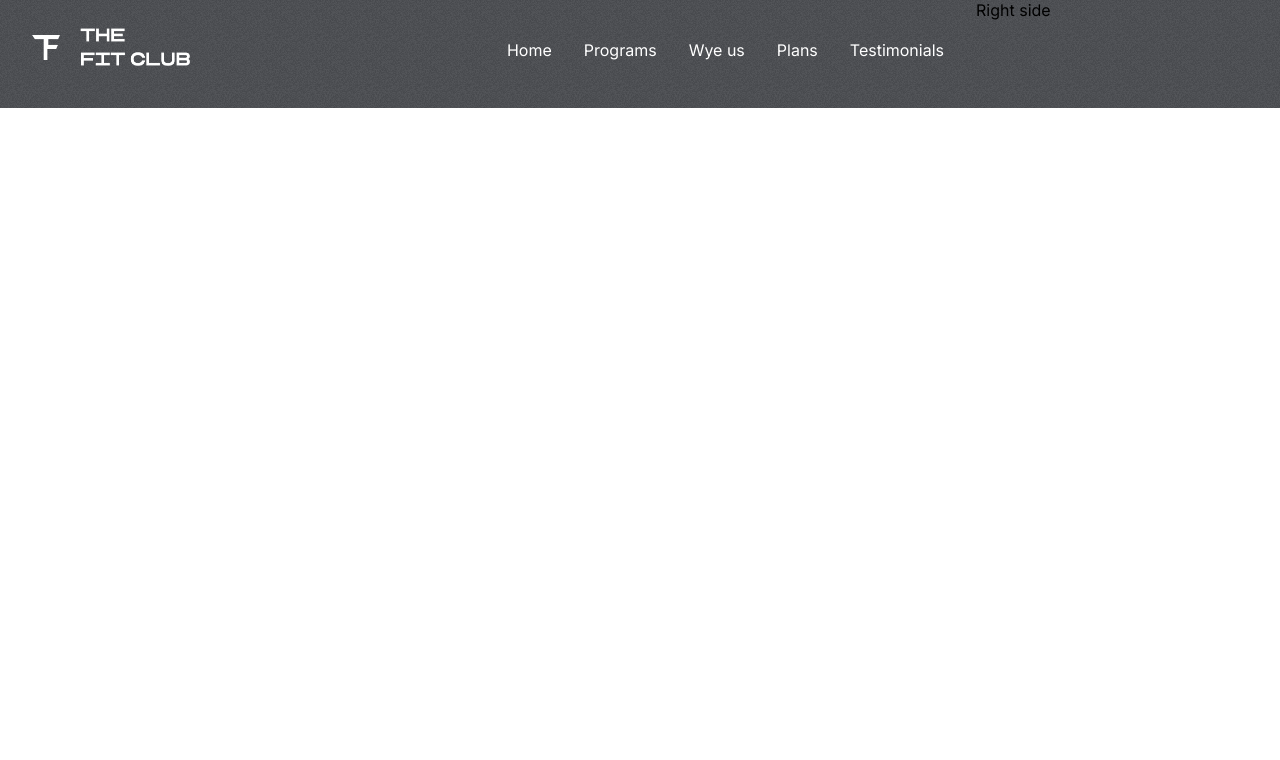
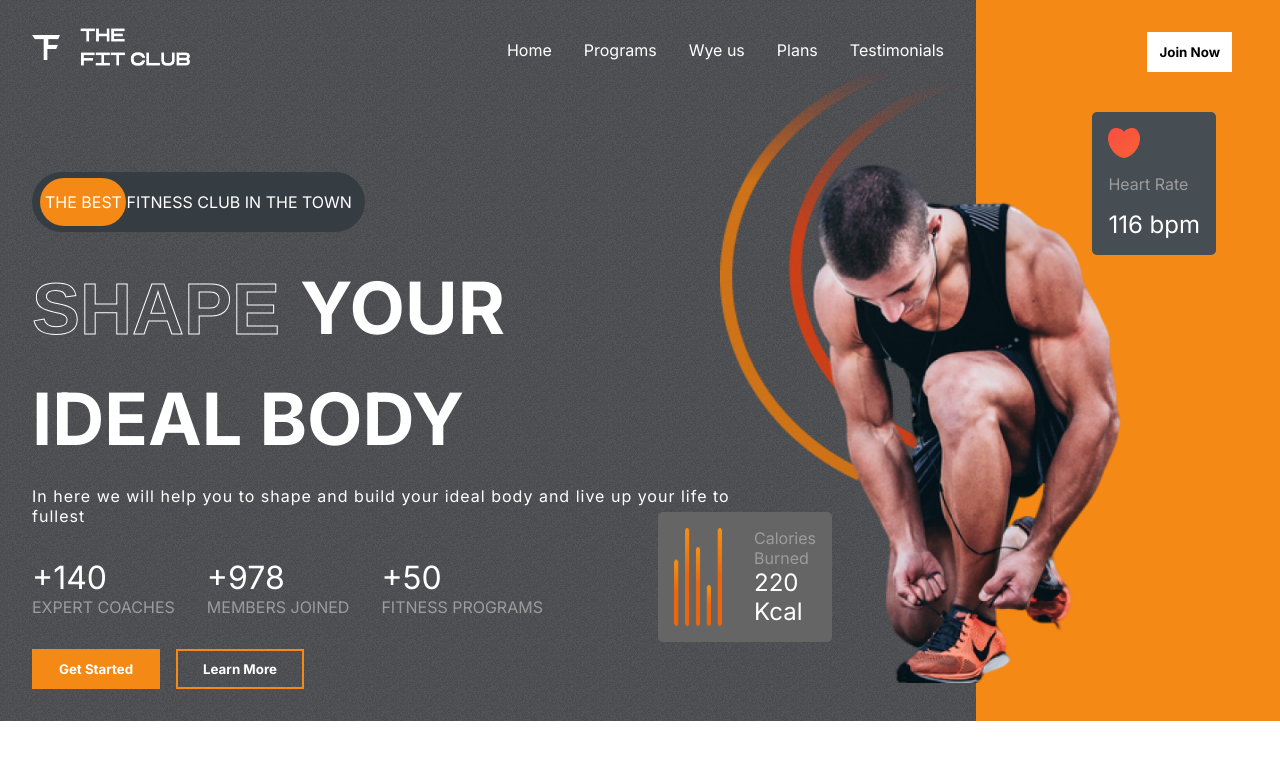
Before and after one commit to rimon005/FitClub, a React (Create React App) app: page / in a window 1280 px wide. Shown: the top 760 px of the page. Built offline with nearby package versions, Linux system fonts and the light colour scheme.

Commit message:
create hero section

```diff
--- a/src/App.css
+++ b/src/App.css
@@ -21,3 +21,22 @@
 ::-webkit-scrollbar{
   display: none;
 }
+
+
+.stroke-text{
+  color: transparent;
+  font-family: Arial, "Helvetica Neue", Helvetica, sans-serif;
+  -webkit-text-stroke-width: 1px;
+  -webkit-text-stroke-color: white;
+}
+.btn{
+  background-color: white;
+  padding: 0.5rem;
+  font-weight: bold;
+  border: 4px solid transparent;
+  transition: 300ms all;
+}
+
+.btn:hover{
+  cursor: pointer;
+}
--- a/src/components/Hero/Hero.css
+++ b/src/components/Hero/Hero.css
@@ -6,8 +6,178 @@
     padding: 2rem;
     padding-top: 1.5rem;
     flex: 3;
+    display: flex;
+    gap: 2rem;
+    flex-direction: column;
+}
+
+.the-best-ad{
+    margin-top: 4rem;
+    background-color: #363d42;
+    border-radius: 4rem;
+    width: fit-content;
+    padding: 20px 13px;
+    text-transform: uppercase;
+    color: white;
+    position: relative;
+    display: flex;
+    align-items: center;
+    justify-content: flex-start;
+}
+.the-best-ad>span{
+    z-index: 2;
+}
+.the-best-ad>div{
+    position: absolute;
+    background-color: var(--orange);
+    width: 5.4rem;
+    height: 80%;
+    left: 8px;
+    border-radius: 3rem;
+    z-index: 1;
+}
+
+.hero-text{
+    display: flex;
+    flex-direction: column;
+    gap: 1.5rem;
+    text-transform: uppercase;
+    font-size: 4.5rem;
+    font-weight: bold;
+    color: white;
+    text-overflow: inherit;
+}
+
+.hero-text>div:nth-child(3){
+    font-size: 1rem;
+    font-weight: 200;
+    text-transform: none;
+    letter-spacing: 1px;
+    width: 77%;
+}
+
+.figures{
+    display: flex;
+    /* align-items: center; */
+    gap: 2rem;
+}
+
+.figures>div{
+    display: flex;
+    flex-direction: column;
+}
+
+.figures>div>span:nth-child(1){
+    color: white;
+    font-size: 2rem;
+}
+.figures>div>span:nth-child(2){
+    color: var(--gray);
+    text-transform: uppercase;
+}
+
+.hero-button{
+    display: flex;
+    gap: 1rem;
+    font-weight: normal;
+}
+
+.hero-button>:nth-child(1){
+    color: white;
+    background-color: var(--orange);
+    width: 8rem;
+}
+
+.hero-button>:nth-child(2){
+    color: white;
+    background-color: transparent;
+    width: 8rem;
+    border: 2px solid var(--orange);
 }
 
 .right-h{
     flex: 1;
+    position: relative;
+    background-color: var(--orange);
 }
+
+.right-h>button{
+    position: absolute;
+    right: 3rem;
+    top: 2rem;
+    color: black;
+}
+
+.heart-rate{
+    display: flex;
+    flex-direction: column;
+    gap: 1rem;
+    padding: 1rem;
+    background-color: var(--darkGrey);
+    width: fit-content;
+    align-items: start;
+    border-radius: 5px;
+    position: absolute;
+    right: 4rem;
+    top: 7rem;
+}
+
+.heart-rate>img{
+    width: 2rem;
+}
+
+.heart-rate>:nth-child(2){
+    color: var(--gray);
+}
+
+.heart-rate>:nth-child(3){
+    color: white;
+    font-size: 1.5rem;
+}
+
+.hero-image{
+    position: absolute;
+    top: 10rem;
+    right: 8rem;
+    width: 23rem;
+}
+
+.hero-image-back{
+    position: absolute;
+    top: 4rem;
+    right: 20rem;
+    z-index: -1;
+    width: 15rem;
+}
+
+
+.Calories{
+    display: flex;
+    gap: 2rem;
+    background-color: var(--caloryCard);
+    border-radius: 5px;
+    padding: 1rem;
+    width: fit-content;
+    position: absolute;
+    top: 32rem;
+    right: 28rem;
+}
+
+.Calories >img{
+    width: 3rem;
+}
+
+.Calories>div{
+    display: flex;
+    flex-direction: column;
+    justify-content: space-between;
+}
+
+.Calories > div > :nth-child(1){
+    color: var(--gray);
+}
+
+.Calories >div >:nth-child(2){
+    color: white;
+    font-size: 1.5rem;
+}
--- a/src/components/Hero/Hero.js
+++ b/src/components/Hero/Hero.js
@@ -1,17 +1,88 @@
 import React from 'react';
 import Header from '../Header/Header';
 import './Hero.css'
+import heroImage from '../../assets/hero_image.png';
+import heroImageBack from '../../assets/hero_image_back.png';
+import Heart from '../../assets/heart.png';
+import Calories from '../../assets/calories.png'
+
 const Hero = () => {
     return (
         <div className="hero">
             {/* Left hero */}
             <div className='left-h'>
                 <Header />
+                {/* the best ad */}
+                <div className='the-best-ad'>
+                    <div></div>
+                    <span>the best fitness club in the town</span>
+                </div>
+
+                {/* hero heading */}
+
+                <div className="hero-text">
+                    <div>
+                        <span className='stroke-text'>Shape </span>
+                        <span>Your</span>
+                    </div>
+                    <div>
+                        <span>Ideal body</span>
+                    </div>
+                    <div>
+                        <span>In here we will help you to shape and build your ideal body and live up your life to fullest</span>
+                    </div>
+                </div>
+                {/* Figures */}
+
+                <div className="figures">
+                    <div>
+                        <span>+140</span>
+                        <span>expert coaches</span>
+                    </div>
+                    <div>
+                        <span>+978</span>
+                        <span>members joined</span>
+                    </div>
+                    <div>
+                        <span>+50</span>
+                        <span>fitness programs</span>
+                    </div>
+                </div>
+
+                {/* Hero buttons */}
+
+                <div className='hero-button'>
+                    <button className="btn">Get Started</button>
+                    <button className="btn">Learn More</button>
+                </div>
+
+
             </div>
 
             {/* Right Hero */}
             <div className='right-h'>
-                Right side
+                <button className='btn'>Join Now</button>
+                <div className='heart-rate'>
+                    <img src={Heart} alt="" />
+                    <span>Heart Rate</span>
+                    <span>116 bpm</span>
+                </div>
+
+                {/* Hero images */}
+
+                <img src={heroImage} alt="" className='hero-image' />
+                <img src={heroImageBack} alt="" className='hero-image-back' />
+
+
+                {/* Calories */}
+
+                <div className='Calories'>
+                    <img src={Calories} alt="" />
+                    <div>
+                        <span>Calories Burned</span>
+                        <span>220 Kcal</span>
+                    </div>
+                </div>
             </div>
         </div>
     );
```
